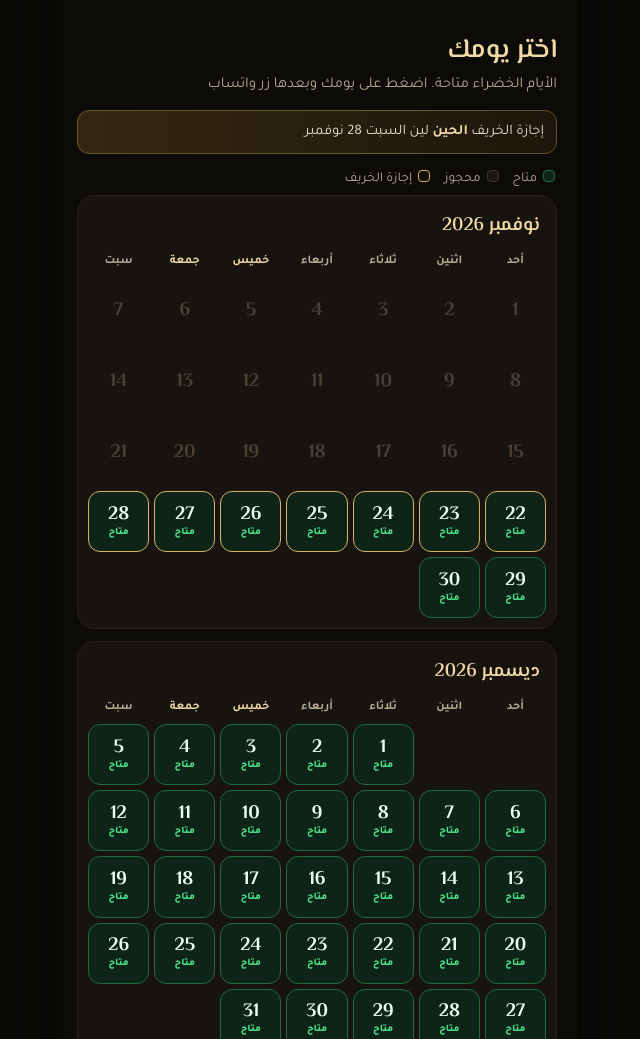
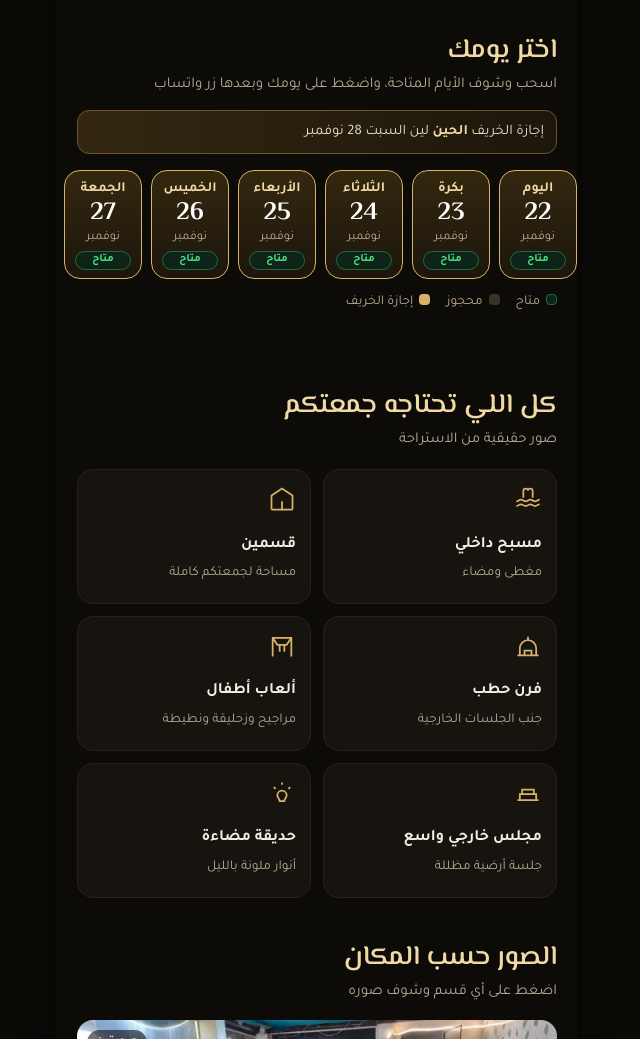
Before and after one commit to BinNawasX/wahatnuman, a plain HTML site: page index.html in a window 1280 px wide. Shown: the part 1068-2107 px from the top of the page, without its empty margins (323-963 px from the left). Drawn offline with Linux system fonts and the light colour scheme.

Commit message:
Days: back to the sliding row, each day says free or booked; WhatsApp button stays grey until a day is picked (#2)
Co-authored-by: Hussam Banuwas <devteam@atharquran.org>
Co-authored-by: Claude Opus 5.5 <noreply@anthropic.com>

```diff
--- a/index.html
+++ b/index.html
@@ -96,6 +96,12 @@ h2{font-family:"El Messiri";font-weight:600;font-size:27px;line-height:1.3;color
 .day.full{opacity:.5;background:var(--card);border-color:var(--line);cursor:not-allowed}
 .day.full .n{text-decoration:line-through}
 .day .tag.x{background:#3a3226;color:#cbbfa9}
+.day .tag.ok{color:#4be38a;background:#0f2418;border:1px solid #1f6b3d}
+.day.free{border-color:#1f6b3d}
+.day.br.free{border-color:var(--gold)}
+.legend .la{background:#0f2418;border:1.5px solid #1f6b3d}.legend .lx{background:#3a3226}
+.wa.off{background:#3a3328;color:#d9cdb8;box-shadow:none}
+.wa.off svg{fill:#d9cdb8}
 .share{display:flex;align-items:center;justify-content:center;gap:8px;width:100%;margin-top:16px;min-height:46px;border:1.5px solid #4a3c27;border-radius:99px;font-weight:700;font-size:15px;color:var(--gold2)}
 .share svg{width:18px;height:18px;stroke:var(--gold2);fill:none;stroke-width:2}
 .picked{margin-top:6px;font-size:15px;color:var(--muted);min-height:26px}
@@ -179,30 +185,6 @@ footer{padding:20px 20px 150px;text-align:center;color:#7d715e;font-size:13px}
 .vbar{display:flex;justify-content:space-between;align-items:center;padding:14px 16px}
 .vbar .count{background:rgba(255,255,255,.12)}
 @media (min-width:700px){body{max-width:520px;margin:0 auto;box-shadow:0 0 80px rgba(0,0,0,.6)}.dock,.sheet,.viewer{max-width:520px;margin:0 auto}}
-
-/* Calendar */
-.cal{background:var(--card);border:1px solid var(--line);border-radius:18px;padding:14px 10px 10px;margin-bottom:12px}
-.cal h3{font-family:"El Messiri";font-size:19px;font-weight:600;color:var(--gold2);padding:0 6px 8px}
-.grid{display:grid;grid-template-columns:repeat(7,1fr);gap:5px}
-.wd{text-align:center;font-size:12px;font-weight:700;color:var(--muted);padding-bottom:2px}
-.wd.we{color:var(--gold2)}
-.c{aspect-ratio:1/1.08;border-radius:12px;display:flex;flex-direction:column;align-items:center;justify-content:center;line-height:1.1;border:1.5px solid transparent}
-.c .n{font-family:"El Messiri";font-size:19px;font-weight:700}
-.c .s{font-size:10px;font-weight:800;margin-top:2px}
-.c.past{color:#4a4134}
-.c.free{background:#0f2418;border-color:#1f6b3d;color:#eafff1}
-.c.free .s{color:#4be38a}
-.c.br.free{border-color:var(--gold)}
-.c.bk{background:#1b1712;color:#6f6556}
-.c.bk .n{text-decoration:line-through}
-.c.bk .s{color:#8a7f6e}
-.c.on{background:var(--wa);border-color:var(--wa);color:#05290f}
-.c.on .s{color:#05290f}
-.lg{display:flex;flex-wrap:wrap;gap:14px;font-size:13.5px;color:var(--muted);margin:0 2px 4px}
-.lg i{display:inline-block;width:12px;height:12px;border-radius:4px;margin-inline-end:6px;vertical-align:-1px}
-.lg .a{background:#0f2418;border:1.5px solid #1f6b3d}.lg .b{background:#1b1712;border:1.5px solid #3a3226}.lg .r{border:1.5px solid var(--gold)}
-.wa.off{background:#3a3328;color:#d9cdb8;box-shadow:none}
-.wa.off svg{fill:#d9cdb8}
 </style>
 </head>
 <body>
@@ -231,10 +213,10 @@ footer{padding:20px 20px 150px;text-align:center;color:#7d715e;font-size:13px}
 
 <section id="pick">
   <h2>اختر يومك</h2>
-  <p class="sub">الأيام الخضراء متاحة. اضغط على يومك وبعدها زر واتساب</p>
+  <p class="sub">اسحب وشوف الأيام المتاحة، واضغط على يومك وبعدها زر واتساب</p>
   <p class="breaknote" id="breaknote" hidden></p>
-  <div class="lg"><span><i class="a"></i>متاح</span><span><i class="b"></i>محجوز</span><span><i class="r"></i>إجازة الخريف</span></div>
-  <div id="cals"></div>
+  <div class="days" id="days" role="listbox" aria-label="الأيام"></div>
+  <div class="legend"><span><i class="la"></i>متاح</span><span><i class="lx"></i>محجوز</span><span><i class="lb"></i>إجازة الخريف</span></div>
   <p class="picked" id="picked"></p>
 </section>
 
@@ -395,40 +377,31 @@ var MN=['يناير','فبراير','مارس','أبريل','مايو','يوني
 var now=new Date(Date.now()+3*3600*1000);
 var base=Date.UTC(now.getUTCFullYear(),now.getUTCMonth(),now.getUTCDate());
 var days=$('days'),picked=null;
-
+// Real bookings only, from the owner (YYYY-MM-DD). Never mark a free day as booked.
+var BOOKED=[];
 var BREAK_START=Date.UTC(2026,10,20),BREAK_END=Date.UTC(2026,10,28);
 function isBreak(d){var t=d.getTime();return t>=BREAK_START&&t<=BREAK_END}
 function iso(d){return d.toISOString().slice(0,10)}
-// Real bookings only, from the owner (YYYY-MM-DD). Never mark a free day as booked.
-var BOOKED=[];
-var WD=['أحد','اثنين','ثلاثاء','أربعاء','خميس','جمعة','سبت'];
-var last=base+44*86400000,cals=$('cals');
-for(var m=0;m<2;m++){
-  var first=new Date(Date.UTC(now.getUTCFullYear(),now.getUTCMonth()+m,1));
-  var box=document.createElement('div');box.className='cal';
-  var h='<h3>'+MN[first.getUTCMonth()]+' '+first.getUTCFullYear()+'</h3><div class="grid">';
-  WD.forEach(function(w,i){h+='<div class="wd'+(i===4||i===5?' we':'')+'">'+w+'</div>'});
-  for(var p=0;p<first.getUTCDay();p++)h+='<div></div>';
-  var dim=new Date(Date.UTC(first.getUTCFullYear(),first.getUTCMonth()+1,0)).getUTCDate();
-  for(var dd=1;dd<=dim;dd++){
-    var d=new Date(Date.UTC(first.getUTCFullYear(),first.getUTCMonth(),dd)),t=d.getTime();
-    var full=DN[d.getUTCDay()]+' '+dd+' '+MN[d.getUTCMonth()];
-    if(t<base||t>last){h+='<div class="c past"><span class="n">'+dd+'</span></div>';continue}
-    var bk=BOOKED.indexOf(iso(d))>-1;
-    h+=bk?'<div class="c bk"><span class="n">'+dd+'</span><span class="s">محجوز</span></div>'
-        :'<button class="c free'+(isBreak(d)?' br':'')+'" data-full="'+full+'"><span class="n">'+dd+'</span><span class="s">متاح</span></button>';
-  }
-  box.innerHTML=h+'</div>';cals.appendChild(box);
+for(var k=0;k<41;k++){
+  var d=new Date(base+k*86400000);
+  var name=k===0?'اليوم':(k===1?'بكرة':DN[d.getUTCDay()]);
+  var full=DN[d.getUTCDay()]+' '+d.getUTCDate()+' '+MN[d.getUTCMonth()];
+  var wk=d.getUTCDay()===4||d.getUTCDay()===5,br=isBreak(d),bk=BOOKED.indexOf(iso(d))>-1;
+  var b=document.createElement('button');b.className='day'+(br?' br':(wk?' wk':''))+(bk?' full':' free');b.setAttribute('role','option');b.dataset.full=full;
+  if(bk){b.disabled=true;b.setAttribute('aria-disabled','true')}
+  b.innerHTML='<b>'+name+'</b><span class="n">'+d.getUTCDate()+'</span><span class="m">'+MN[d.getUTCMonth()]+'</span>'+(bk?'<span class="tag x">محجوز</span>':'<span class="tag ok">متاح</span>');
+  days.appendChild(b);
 }
 // Break countdown (true dates only)
 var left=Math.round((BREAK_START-base)/86400000),bn=$('breaknote');
 if(left>1){bn.innerHTML='إجازة الخريف تبدأ <b>الجمعة 20 نوفمبر</b>، بعد '+(left<=10?left+' أيام':left+' يوم')+'. احجز يومك بدري';bn.hidden=false}
 else if(left===1){bn.innerHTML='إجازة الخريف تبدأ <b>بكرة</b>. احجز يومك الحين';bn.hidden=false}
 else if(base<=BREAK_END){bn.innerHTML='إجازة الخريف <b>الحين</b> لين السبت 28 نوفمبر';bn.hidden=false}
-cals.addEventListener('click',function(e){
-  var b=e.target.closest('.c.free');if(!b)return;
-  [].forEach.call(cals.querySelectorAll('.c.on'),function(x){x.classList.remove('on')});
-  b.classList.add('on');picked=b.dataset.full;render();
+days.addEventListener('click',function(e){
+  var b=e.target.closest('.day');if(!b||b.disabled)return;
+  [].forEach.call(days.children,function(x){x.classList.remove('on');x.setAttribute('aria-selected','false')});
+  b.classList.add('on');b.setAttribute('aria-selected','true');center(days,b);
+  picked=b.dataset.full||null;render();
 });
 // Where the visitor came from, so each booking message tells which ad brought it:
 // ?src=snap (Snapchat), ?src=google (Google search), ?src=gdg (Google picture ads on YouTube, Discover, Gmail)
@@ -444,9 +417,9 @@ $('share').onclick=function(){
   else{window.open('https://wa.me/?text='+encodeURIComponent(t+'\n'+SHARE_URL),'_blank')}
 };
 function render(){
-  var wa=$('wa'),w=$('waday'),lbl=wa.querySelector('.t b');
-  if(picked){wa.classList.remove('off');wa.href='https://wa.me/'+PHONE+'?text='+encodeURIComponent(msg());lbl.textContent='احجز على واتساب';w.hidden=false;w.textContent=picked;$('picked').innerHTML='اخترت <b>'+picked+'</b>، اضغط زر واتساب تحت'}
-  else{wa.classList.add('off');wa.href='#pick';lbl.textContent='اختر يومك أول';w.hidden=false;w.textContent='من الأيام المتاحة فوق';$('picked').textContent=''}
+  var wa=$('wa'),w=$('waday'),lbl=wa.querySelector('.t b');w.hidden=false;
+  if(picked){wa.classList.remove('off');wa.href='https://wa.me/'+PHONE+'?text='+encodeURIComponent(msg());lbl.textContent='احجز على واتساب';w.textContent=picked;$('picked').innerHTML='اخترت <b>'+picked+'</b>، اضغط زر واتساب تحت'}
+  else{wa.classList.add('off');wa.href='#pick';lbl.textContent='اختر يومك أول';w.textContent='من الأيام المتاحة فوق';$('picked').textContent=''}
 }
 render();
 // Count WhatsApp and call taps on Snapchat and Google, so the ads learn who messages, not only who clicks.
```
